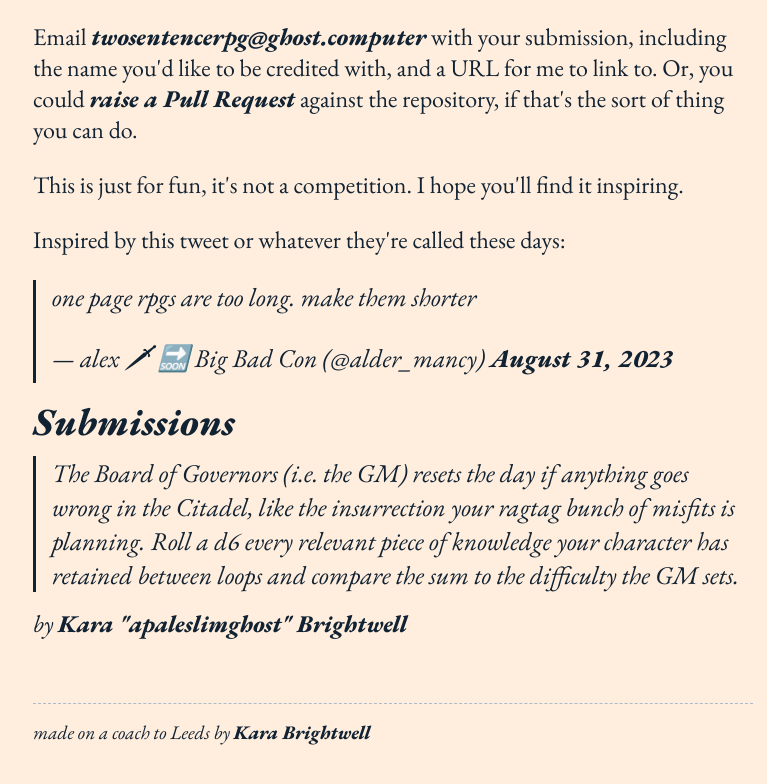
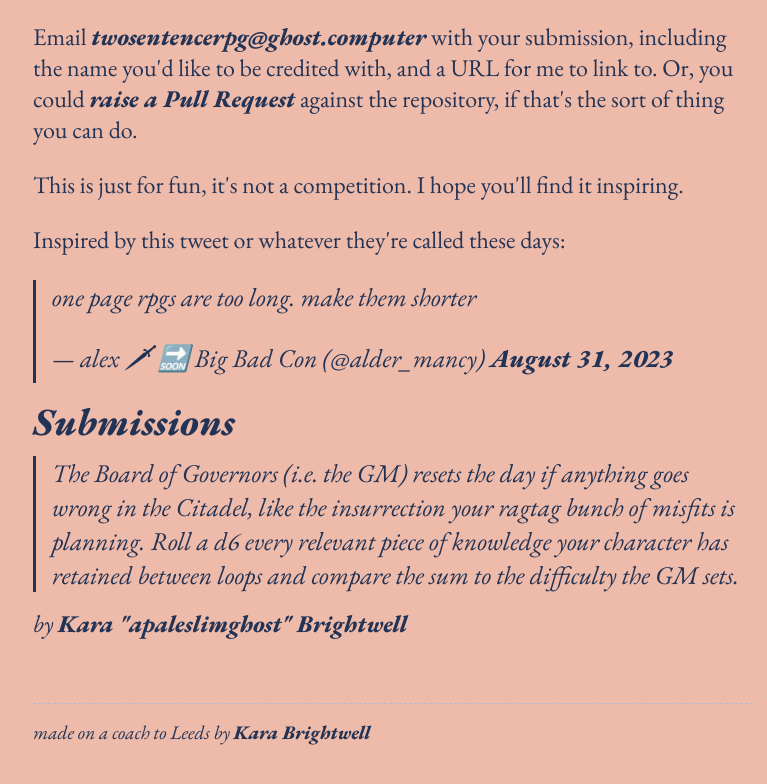
Before and after one commit to apaleslimghost/twosentencerpg, a plain HTML site: page index.html in a window 1280 px wide. Shown: the part 640-1424 px from the top of the page, without its empty margins (247-1014 px from the left). Drawn offline with nearby package versions, Linux system fonts and the light colour scheme.

Commit message:
tweak colours

```diff
--- a/index.html
+++ b/index.html
@@ -15,8 +15,8 @@
   <style>
     body {
       margin: 0;
-      background: #FED;
-      color: #123;
+      background: #EBA;
+      color: #235;
       font-family: 'EB Garamond', Garamond, serif;
       font-size: 24px;
     }
@@ -61,7 +61,7 @@
 
     footer {
       margin: 4rem 0;
-      border-top: 1px dashed #ABC;
+      border-top: 1px dashed #ABD;
       padding-top: 1rem;
       font-style: italic;
       font-size: 1.2rem;
```
